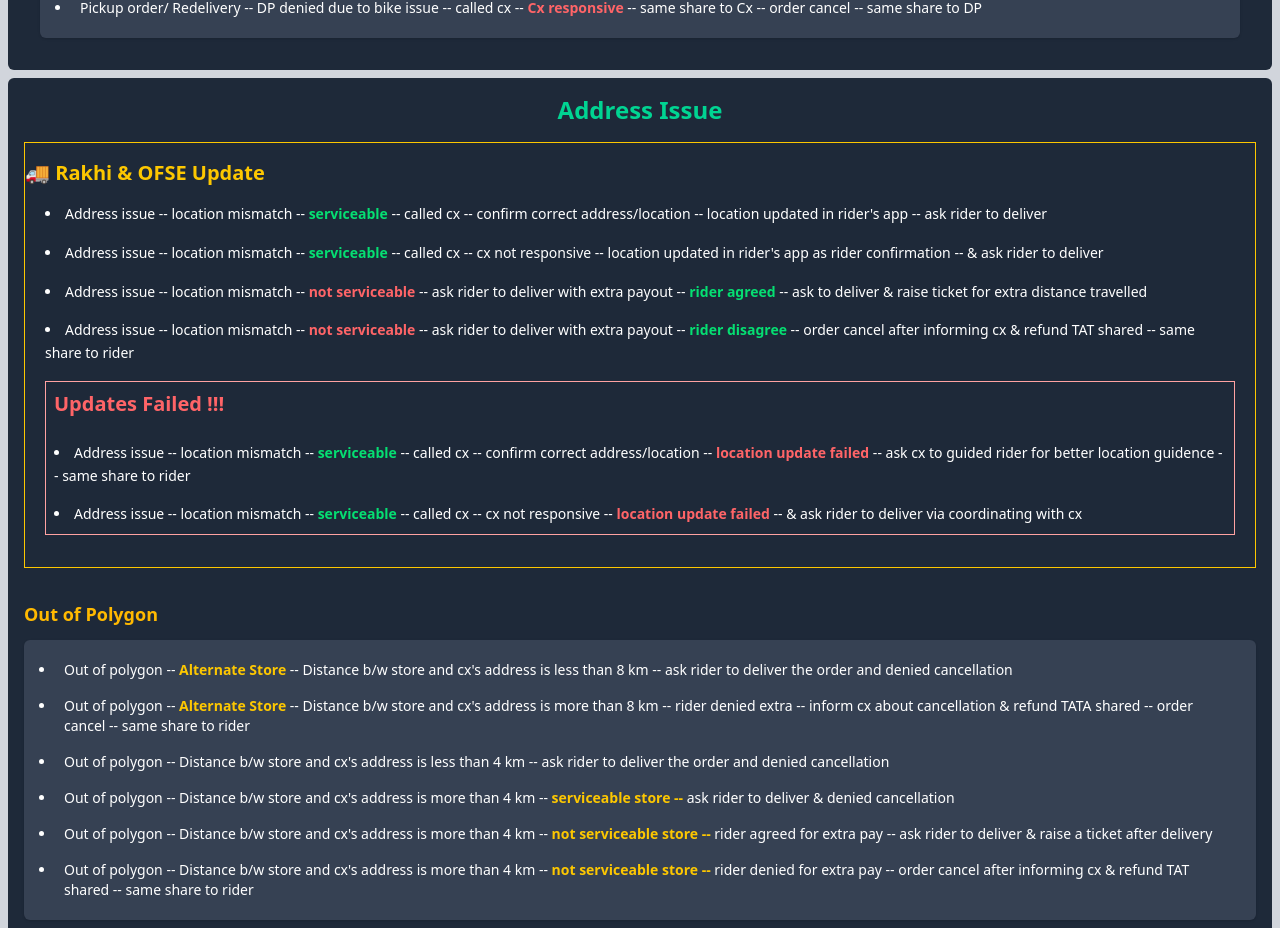
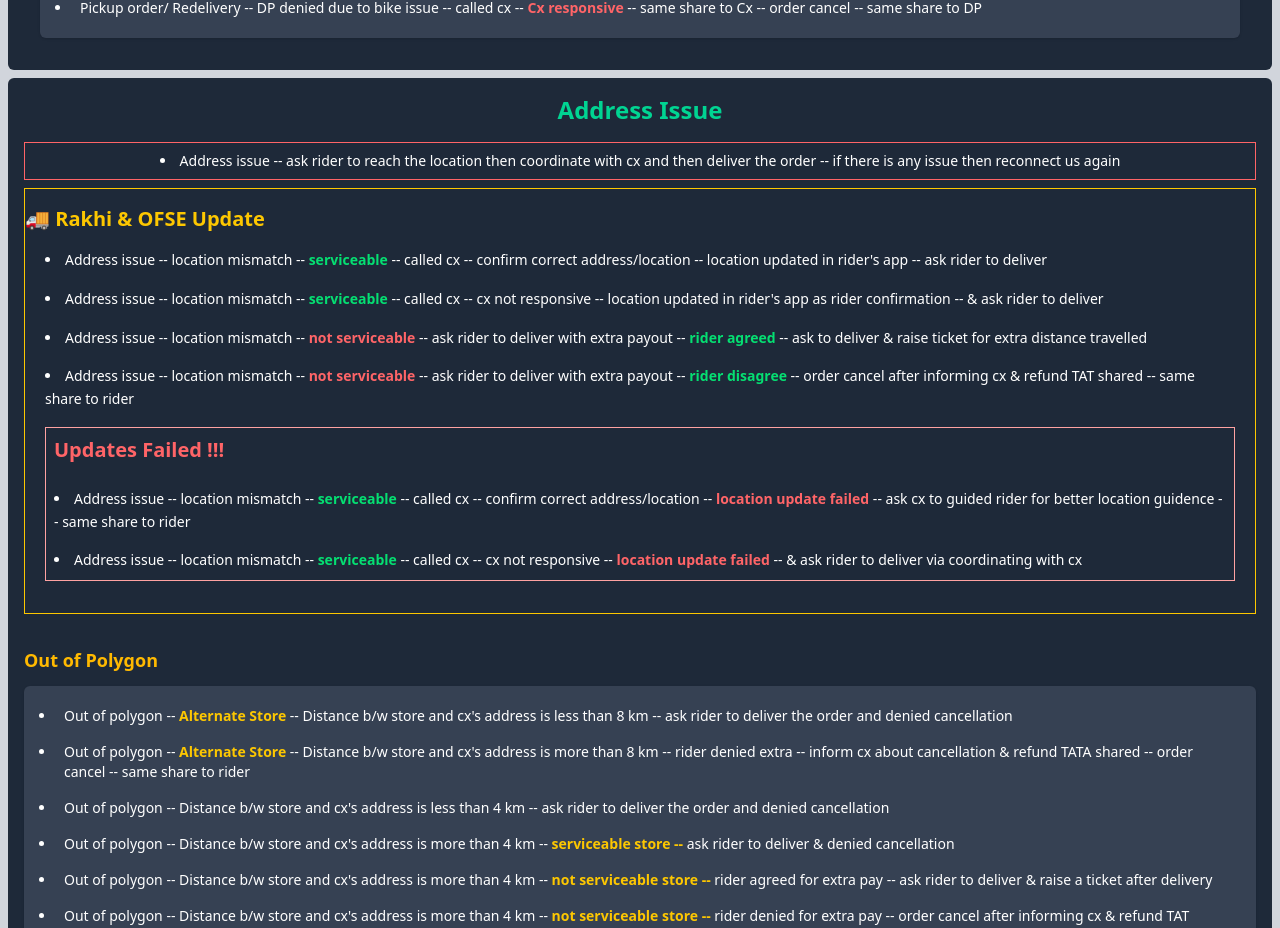
Before and after one commit to Code-with-Sahani/Blinket-DP, a React (Vite) app: page / in a window 1280 px wide. Shown: the part 9074-10002 px from the top of the page. Built offline with nearby package versions, Linux system fonts and the light colour scheme.

Commit message:
Update AddressIssue.jsx

```diff
--- a/src/Components/AddressIssue.jsx
+++ b/src/Components/AddressIssue.jsx
@@ -4,6 +4,9 @@ const AddressIssue = () => {
     return (
         <div className="m-2 p-4 text-sm bg-gray-800 text-white rounded-md md--p-6 lg--p-8">
             <h2 className='text-center text-2xl font-semibold text-emerald-400 mb-4'>Address Issue </h2>
+            <li className="text-sm border border-red-400 text-center mb-2 mt-4 p-2">
+                Address issue -- ask rider to reach the location then coordinate with cx and then deliver the order -- if there is any issue then reconnect us again
+            </li>
             <div className="mb-8 border border-yellow-400">
                 <h3 className="text-xl font-semibold text-yellow-400 mb-2 mt-4 pb-2">
                     🚚 Rakhi & OFSE Update
```
